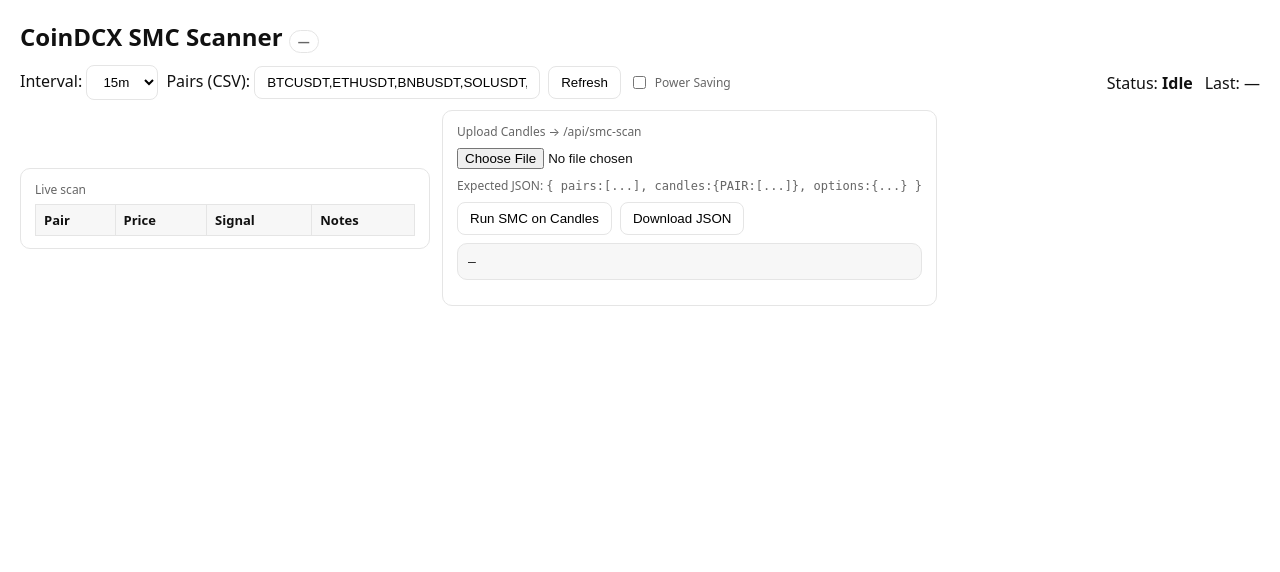
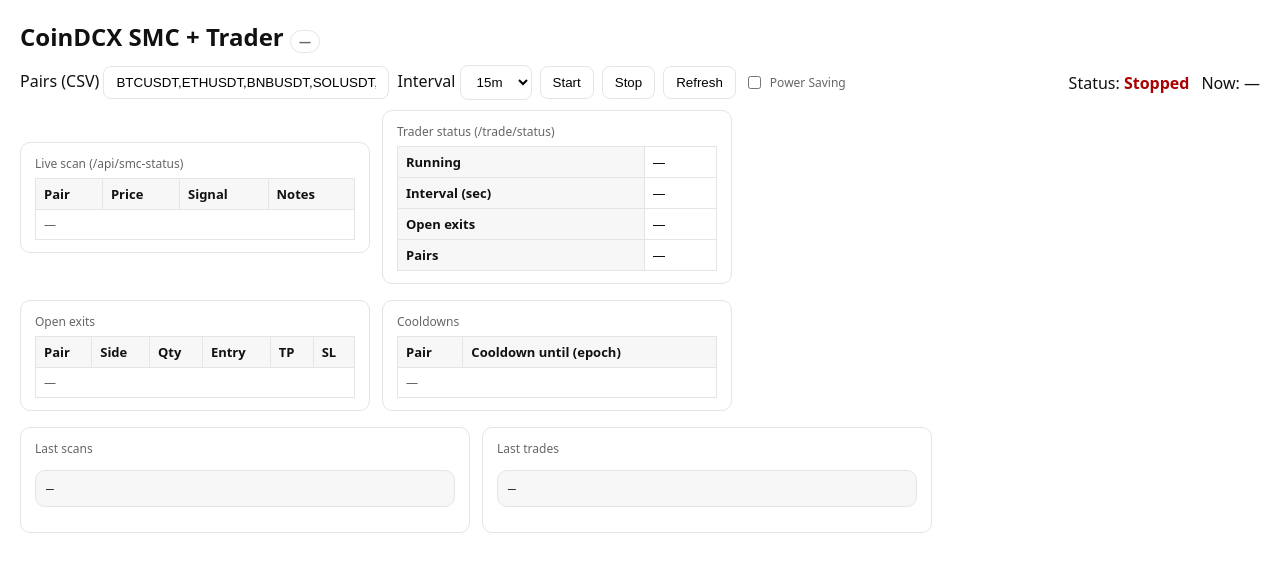
Before and after one commit to sudch-dev/Coin, a Python web app: template templates/index.html in a window 1280 px wide. Shown: the top 572 px of the page. Run offline with Jinja, Linux system fonts and the light colour scheme; the template is opened without the code that fills it, so the values that code supplies are empty.

Commit message:
Update index.html

```diff
--- a/templates/index.html
+++ b/templates/index.html
@@ -2,202 +2,261 @@
 <html lang="en">
 <head>
   <meta charset="utf-8" />
-  <title>CoinDCX SMC Scanner</title>
+  <title>CoinDCX SMC + Trader</title>
   <meta name="viewport" content="width=device-width,initial-scale=1" />
   <style>
     :root { --bg:#fff; --fg:#111; --muted:#666; --card:#f7f7f7; --border:#e5e5e5; }
     body { margin:20px; font-family: system-ui, -apple-system, Segoe UI, Roboto, Arial, sans-serif; color:var(--fg); background:var(--bg); }
-    h2 { margin: 0 0 12px; }
+    h2 { margin:0 0 12px; }
     .row { display:flex; flex-wrap:wrap; gap:12px; align-items:center; }
-    .card { border:1px solid var(--border); border-radius:10px; padding:12px 14px; background:var(--bg); min-width:380px; }
-    button, input[type="checkbox"], input[type="text"], select { padding:8px 12px; border:1px solid var(--border); background:#fff; border-radius:8px; cursor:pointer; }
+    .card { border:1px solid var(--border); border-radius:10px; padding:12px 14px; background:var(--bg); min-width:320px; }
+    button, input, select { padding:8px 12px; border:1px solid var(--border); background:#fff; border-radius:8px; }
+    button { cursor:pointer; }
     button:hover { background:#fafafa; }
-    pre { background:var(--card); border:1px solid var(--border); border-radius:10px; padding:10px; max-height:320px; overflow:auto; }
+    pre { background:var(--card); border:1px solid var(--border); border-radius:10px; padding:10px; max-height:240px; overflow:auto; }
+    table { border-collapse: collapse; width: 100%; }
+    th, td { border:1px solid var(--border); padding:6px 8px; text-align:left; font-size:13px; }
+    th { background:var(--card); }
+    .muted { color: var(--muted); font-size:12px; }
     .pill { display:inline-block; padding:2px 8px; border-radius:999px; border:1px solid var(--border); background:#fff; font-size:12px; color:var(--muted); }
-    .muted { color: var(--muted); font-size: 12px; }
-    table { border-collapse: collapse; width: 100%; }
-    th, td { border:1px solid var(--border); padding:6px 8px; text-align:left; font-size: 13px; }
-    th { background: var(--card); }
     .spacer { flex:1; }
+    .ok { color:#0a0; }
+    .bad { color:#a00; }
+    .controls { display:flex; gap:8px; flex-wrap:wrap; align-items:center; }
     label.chk { display:flex; align-items:center; gap:6px; user-select:none; }
-    .controls { display:flex; gap:8px; flex-wrap:wrap; align-items:center; }
   </style>
 </head>
 <body>
-  <h2>CoinDCX SMC Scanner <span class="pill" id="lblEpoch">—</span></h2>
+  <h2>CoinDCX SMC + Trader <span class="pill" id="lblBeat">—</span></h2>
 
+  <!-- Controls -->
   <div class="row" style="margin-bottom:10px">
     <div class="controls">
-      <label>Interval:
+      <label>Pairs (CSV)
+        <input id="inpPairs" type="text" style="min-width:260px" placeholder="BTCUSDT,ETHUSDT,BNBUSDT,SOLUSDT,DOGEUSDT">
+      </label>
+      <label>Interval
         <select id="selInterval">
-          <option>1m</option><option>3m</option><option>5m</option><option>10m</option><option selected>15m</option>
-          <option>30m</option><option>60m</option><option>1h</option><option>4h</option><option>1d</option><option>day</option>
+          <option value="300">5m</option>
+          <option value="600">10m</option>
+          <option value="900" selected>15m</option>
+          <option value="1800">30m</option>
+          <option value="3600">60m</option>
         </select>
       </label>
-      <label>Pairs (CSV):
-        <input id="inpPairs" type="text" style="min-width:260px" placeholder="BTCUSDT,ETHUSDT,BNBUSDT,SOLUSDT,DOGEUSDT"/>
-      </label>
+      <button id="btnStart">Start</button>
+      <button id="btnStop">Stop</button>
       <button id="btnRefresh">Refresh</button>
       <label class="chk muted" title="Reduce network & CPU; backs off when tab is hidden">
-        <input type="checkbox" id="chkPowerSave" />
+        <input type="checkbox" id="chkPowerSave">
         Power Saving
       </label>
     </div>
     <span class="spacer"></span>
-    <span>Status: <b id="lblStatus">Idle</b></span>
-    <span>Last: <span id="lblLast">—</span></span>
+    <span>Status: <b id="lblStatus" class="bad">Stopped</b></span>
+    <span>Now: <span id="lblNow">—</span></span>
   </div>
 
+  <!-- Live scan (price-only, optional quick view) -->
   <div class="row" style="margin-bottom:16px">
     <div class="card">
-      <div class="muted" style="margin-bottom:6px">Live scan</div>
-      <table id="tbl">
+      <div class="muted" style="margin-bottom:6px">Live scan (/api/smc-status)</div>
+      <table>
         <thead><tr><th>Pair</th><th>Price</th><th>Signal</th><th>Notes</th></tr></thead>
-        <tbody id="tbody"></tbody>
+        <tbody id="tbodyScan"><tr><td colspan="4" class="muted">—</td></tr></tbody>
       </table>
     </div>
 
+    <!-- Trader status -->
     <div class="card">
-      <div class="muted" style="margin-bottom:6px">Upload Candles → /api/smc-scan</div>
-      <input id="fileJson" type="file" accept="application/json" />
-      <div class="muted" style="margin-top:8px">Expected JSON:
-        <code>{ pairs:[...], candles:{PAIR:[...]}, options:{...} }</code>
-      </div>
-      <div style="margin-top:8px; display:flex; gap:8px; flex-wrap:wrap;">
-        <button id="btnUpload">Run SMC on Candles</button>
-        <button id="btnDownload" title="Download last /api/smc-scan response">Download JSON</button>
-      </div>
-      <pre id="scanOut" style="margin-top:8px">—</pre>
+      <div class="muted" style="margin-bottom:6px">Trader status (/trade/status)</div>
+      <table>
+        <tbody>
+          <tr><th>Running</th><td id="tdRunning">—</td></tr>
+          <tr><th>Interval (sec)</th><td id="tdInt">—</td></tr>
+          <tr><th>Open exits</th><td id="tdExitsCount">—</td></tr>
+          <tr><th>Pairs</th><td id="tdPairs">—</td></tr>
+        </tbody>
+      </table>
+    </div>
+  </div>
+
+  <!-- Open exits + Cooldowns -->
+  <div class="row" style="margin-bottom:16px">
+    <div class="card">
+      <div class="muted" style="margin-bottom:6px">Open exits</div>
+      <table>
+        <thead><tr><th>Pair</th><th>Side</th><th>Qty</th><th>Entry</th><th>TP</th><th>SL</th></tr></thead>
+        <tbody id="tbodyExits"><tr><td colspan="6" class="muted">—</td></tr></tbody>
+      </table>
+    </div>
+    <div class="card">
+      <div class="muted" style="margin-bottom:6px">Cooldowns</div>
+      <table>
+        <thead><tr><th>Pair</th><th>Cooldown until (epoch)</th></tr></thead>
+        <tbody id="tbodyCooldowns"><tr><td colspan="2" class="muted">—</td></tr></tbody>
+      </table>
+    </div>
+  </div>
+
+  <!-- Logs -->
+  <div class="row">
+    <div class="card" style="min-width:420px">
+      <div class="muted" style="margin-bottom:6px">Last scans</div>
+      <pre id="preScans">—</pre>
+    </div>
+    <div class="card" style="min-width:420px">
+      <div class="muted" style="margin-bottom:6px">Last trades</div>
+      <pre id="preTrades">—</pre>
     </div>
   </div>
 
   <script>
+    // Persisted controls
+    const inpPairs = document.getElementById('inpPairs');
     const selInterval = document.getElementById('selInterval');
-    const inpPairs = document.getElementById('inpPairs');
+    inpPairs.value = localStorage.getItem('pairs') || 'BTCUSDT,ETHUSDT,BNBUSDT,SOLUSDT,DOGEUSDT';
+    selInterval.value = localStorage.getItem('interval_sec') || '900';
+    inpPairs.addEventListener('change', () => localStorage.setItem('pairs', inpPairs.value));
+    selInterval.addEventListener('change', () => localStorage.setItem('interval_sec', selInterval.value));
+
+    // Power saving
     const chkPower = document.getElementById('chkPowerSave');
-    const tbody = document.getElementById('tbody');
-    const scanOut = document.getElementById('scanOut');
-
-    // persist interval & pairs
-    selInterval.value = localStorage.getItem('interval') || '15m';
-    inpPairs.value = localStorage.getItem('pairs') || 'BTCUSDT,ETHUSDT,BNBUSDT,SOLUSDT,DOGEUSDT';
-    selInterval.addEventListener('change', () => localStorage.setItem('interval', selInterval.value));
-    inpPairs.addEventListener('change', () => localStorage.setItem('pairs', inpPairs.value));
-
-    // power save
     chkPower.checked = localStorage.getItem('power_save') === '1';
     chkPower.addEventListener('change', () => {
       localStorage.setItem('power_save', chkPower.checked ? '1' : '0');
       resetTimers();
     });
 
-    // precision map {PAIR: precision}
-    let PREC = {};
-    // cache last smc-scan response
-    let lastScanJson = null;
+    // UI elems
+    const lblBeat = document.getElementById('lblBeat');
+    const lblStatus = document.getElementById('lblStatus');
+    const lblNow = document.getElementById('lblNow');
+    const tbodyScan = document.getElementById('tbodyScan');
+    const tbodyExits = document.getElementById('tbodyExits');
+    const tbodyCooldowns = document.getElementById('tbodyCooldowns');
+    const tdRunning = document.getElementById('tdRunning');
+    const tdInt = document.getElementById('tdInt');
+    const tdExitsCount = document.getElementById('tdExitsCount');
+    const tdPairs = document.getElementById('tdPairs');
+    const preScans = document.getElementById('preScans');
+    const preTrades = document.getElementById('preTrades');
 
-    function setEpochPill(epochSec){
-      const s = Number(epochSec || 0);
-      document.getElementById('lblEpoch').textContent = s ? `t:${s}` : '—';
+    // Buttons
+    document.getElementById('btnRefresh').onclick = () => { fetchStatus(); fetchTrader(); };
+    document.getElementById('btnStart').onclick = async () => {
+      const pairs = inpPairs.value.trim();
+      const interval_sec = Number(selInterval.value || '900');
+      try {
+        const r = await fetch('/trade/start', {
+          method:'POST',
+          headers:{'Content-Type':'application/json'},
+          body: JSON.stringify({ pairs, interval_sec })
+        });
+        const j = await r.json();
+        console.log('start', j);
+        fetchTrader();
+      } catch(e){ console.warn(e); }
+    };
+    document.getElementById('btnStop').onclick = async () => {
+      try {
+        const r = await fetch('/trade/stop', { method:'POST' });
+        console.log('stop', await r.json());
+        fetchTrader();
+      } catch(e){ console.warn(e); }
+    };
+
+    // Helpers
+    function nowStr(){ return new Date().toLocaleString(); }
+    function setBeat(sec){ lblBeat.textContent = `hb:${sec}`; }
+    function fmt(n, d=6){ const x = Number(n); return Number.isFinite(x) ? x.toFixed(d) : String(n); }
+
+    // Live price scan
+    async function fetchStatus(){
+      const interval_map = { "300":"5m", "600":"10m", "900":"15m", "1800":"30m", "3600":"60m" };
+      const interval = interval_map[selInterval.value] || '15m';
+      const pairs = encodeURIComponent(inpPairs.value.trim());
+      try{
+        const r = await fetch(`/api/smc-status?interval=${interval}&pairs=${pairs}`, { cache:'no-store' });
+        const j = await r.json();
+        renderScan(j);
+      }catch(e){ console.warn(e); }
+    }
+    function renderScan(d){
+      lblNow.textContent = nowStr();
+      setBeat(d.timestamp || Math.floor(Date.now()/1000));
+      const rows = (d.results || []).map(r => `
+        <tr>
+          <td>${r.pair ?? '-'}</td>
+          <td>${typeof r.price === 'number' ? fmt(r.price, 6) : '-'}</td>
+          <td><b>${r.signal ?? '-'}</b></td>
+          <td class="muted">${r.notes ?? ''}</td>
+        </tr>
+      `).join('');
+      tbodyScan.innerHTML = rows || '<tr><td colspan="4" class="muted">No data</td></tr>';
     }
 
-    async function fetchPrecisions(){
+    // Trader status
+    async function fetchTrader(){
       try{
-        const r = await fetch('/api/precisions', { cache:'no-store' });
+        const r = await fetch('/trade/status', { cache:'no-store' });
         const j = await r.json();
-        if (j && j.status === 'ok' && j.precisions) PREC = j.precisions;
-      }catch(e){ console.warn('precisions error', e); }
+        renderTrader(j);
+      }catch(e){ console.warn(e); }
+    }
+    function renderTrader(j){
+      const running = !!j.running;
+      lblStatus.textContent = running ? 'Running' : 'Stopped';
+      lblStatus.className = running ? 'ok' : 'bad';
+      tdRunning.textContent = running ? 'Yes' : 'No';
+      tdInt.textContent = j.interval_sec ?? '-';
+      tdPairs.textContent = Array.isArray(j.pairs) ? j.pairs.join(', ') : '-';
+      tdExitsCount.textContent = Array.isArray(j.open_exits) ? j.open_exits.length : 0;
+
+      // exits
+      const exrows = (j.open_exits || []).map(x => `
+        <tr>
+          <td>${x.pair}</td><td>${x.side}</td><td>${fmt(x.qty, 6)}</td>
+          <td>${fmt(x.entry, 6)}</td><td>${fmt(x.tp, 6)}</td><td>${fmt(x.sl, 6)}</td>
+        </tr>
+      `).join('');
+      tbodyExits.innerHTML = exrows || '<tr><td colspan="6" class="muted">None</td></tr>';
+
+      // cooldowns
+      const cdrows = Object.entries(j.cooldowns || {}).map(([k,v]) => `
+        <tr><td>${k}</td><td>${v || '-'}</td></tr>
+      `).join('');
+      tbodyCooldowns.innerHTML = cdrows || '<tr><td colspan="2" class="muted">None</td></tr>';
+
+      // logs
+      preScans.textContent  = (j.last_scans  || []).join('\n') || '—';
+      preTrades.textContent = (j.last_trades || []).join('\n') || '—';
+
+      setBeat(j.now || Math.floor(Date.now()/1000));
+      lblNow.textContent = nowStr();
     }
 
-    function fmtPrice(pair, val){
-      if (typeof val !== 'number' || !isFinite(val)) return '-';
-      const p = PREC[pair] ?? 4;
-      return Number(val).toFixed(p);
-    }
-
-    async function fetchStatus(){
-      const interval = encodeURIComponent(selInterval.value || '15m');
-      const pairs = encodeURIComponent(inpPairs.value || '');
-      const url = `/api/smc-status?interval=${interval}&pairs=${pairs}`;
-      try{
-        const res = await fetch(url, { cache:'no-store' });
-        const data = await res.json();
-        renderStatus(data);
-      }catch(e){
-        console.warn('status error', e);
-      }
-    }
-
-    function renderStatus(d){
-      document.getElementById('lblStatus').textContent = (d.status || 'ok').toUpperCase();
-      document.getElementById('lblLast').textContent = new Date().toLocaleString();
-      setEpochPill(d.timestamp);
-
-      const rows = (d.results || []).map(r => {
-        return `<tr>
-          <td>${r.pair ?? ''}</td>
-          <td>${fmtPrice(r.pair, r.price)}</td>
-          <td><b>${r.signal ?? '-'}</b></td>
-          <td class="muted">${r.notes ?? ''}</td>
-        </tr>`;
-      }).join('');
-      tbody.innerHTML = rows || '<tr><td colspan="4" class="muted">No data</td></tr>';
-    }
-
-    document.getElementById('btnRefresh').onclick = fetchStatus;
-
-    document.getElementById('btnUpload').onclick = async () => {
-      const f = document.getElementById('fileJson').files[0];
-      if(!f){ alert('Choose a JSON file first'); return; }
-      try{
-        const text = await f.text();
-        const payload = JSON.parse(text);
-        const res = await fetch('/api/smc-scan', {
-          method:'POST',
-          headers:{'Content-Type':'application/json'},
-          body: JSON.stringify(payload)
-        });
-        const data = await res.json();
-        lastScanJson = data;
-        scanOut.textContent = JSON.stringify(data, null, 2);
-      }catch(e){
-        scanOut.textContent = 'Error: ' + e;
-      }
-    };
-
-    document.getElementById('btnDownload').onclick = () => {
-      if (!lastScanJson) { alert('No scan output yet. Run SMC first.'); return; }
-      const blob = new Blob([JSON.stringify(lastScanJson, null, 2)], {type:'application/json'});
-      const url = URL.createObjectURL(blob);
-      const a = document.createElement('a');
-      a.href = url;
-      a.download = `smc-scan-${Date.now()}.json`;
-      a.click();
-      setTimeout(() => URL.revokeObjectURL(url), 2000);
-    };
-
-    // power-saving timers
-    let statusTimer = null;
-    function cadence(){
-      const ps = chkPower.checked;
-      const hidden = document.hidden;
-      let ms = ps ? 60_000 : 30_000;       // normal cadence
-      if (hidden) ms = ps ? 180_000 : 90_000; // when hidden
-      return ms;
+    // Power-saving polling
+    let timerScan=null, timerTrader=null;
+    function cadence(){ const ps = chkPower.checked; const hid = document.hidden;
+      return {
+        scan:   hid ? (ps? 180000: 90000) : (ps? 60000: 30000),
+        trader: hid ? (ps? 180000: 90000) : (ps? 30000: 15000)
+      };
     }
     function resetTimers(){
-      if(statusTimer) clearInterval(statusTimer);
-      statusTimer = setInterval(() => {
-        if (document.hidden && chkPower.checked) return; // skip tick
-        fetchStatus();
-      }, cadence());
+      if (timerScan)   clearInterval(timerScan);
+      if (timerTrader) clearInterval(timerTrader);
+      const c = cadence();
+      timerScan = setInterval(() => { if (document.hidden && chkPower.checked) return; fetchStatus(); }, c.scan);
+      timerTrader = setInterval(() => { if (document.hidden && chkPower.checked) return; fetchTrader(); }, c.trader);
     }
     document.addEventListener('visibilitychange', resetTimers);
 
-    // kick
+    // Kick
     (async () => {
-      await fetchPrecisions();
       await fetchStatus();
+      await fetchTrader();
       resetTimers();
     })();
   </script>
```
